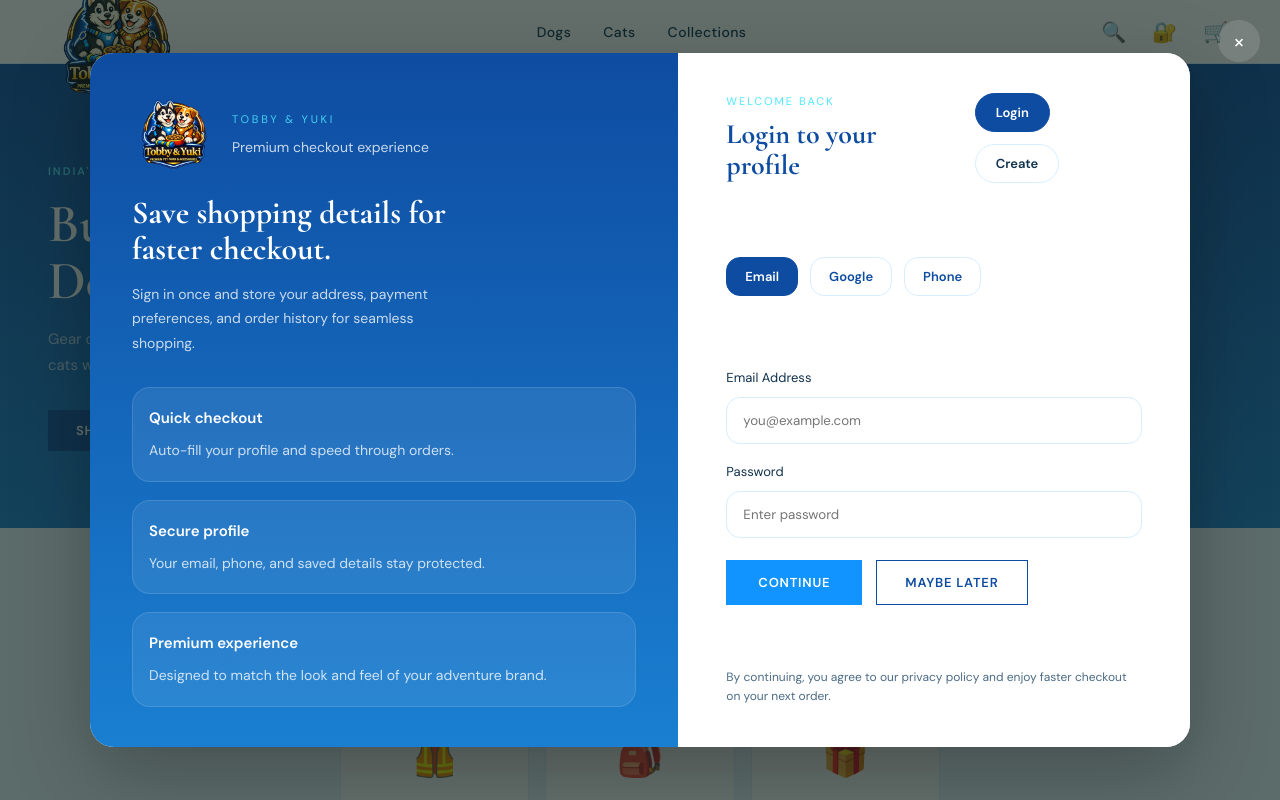
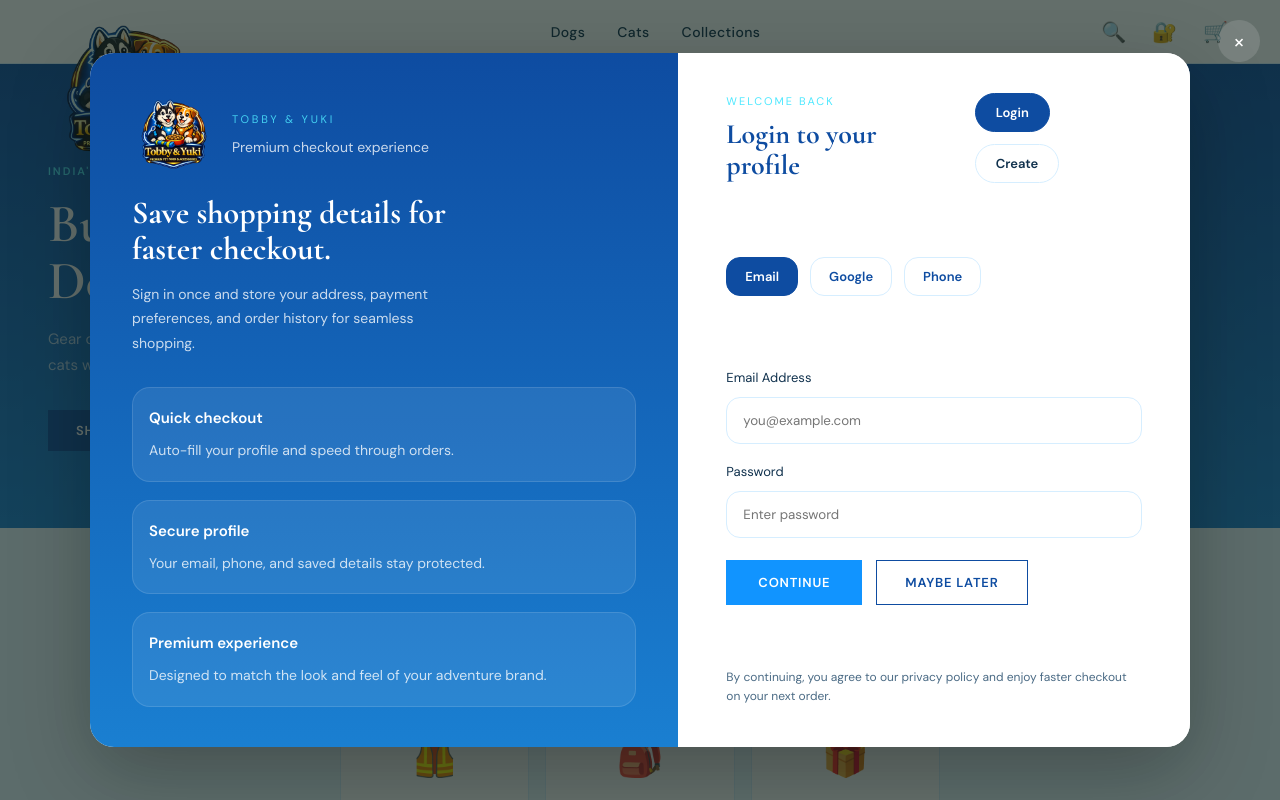
Before and after one commit to sleep-beep-keep/tobby-yuki-marketplace, a Next.js app: page / in a window 1280 px wide. Shown: the top 800 px of the page. Built offline with nearby package versions, Linux system fonts and the light colour scheme.

Commit message:
Enlarge header logo overlap

```diff
--- a/src/components/Nav.module.css
+++ b/src/components/Nav.module.css
@@ -7,7 +7,7 @@
 }
 .logo {
   display: flex;
-  align-items: center;
+  align-items: flex-start;
   height: 100%;
   position: relative;
 }
@@ -15,8 +15,8 @@
 .logoImage {
   display: block;
   width: auto;
-  max-height: 138px;
-  transform: translateY(14px);
+  max-height: 166px;
+  transform: translateY(12px);
   transform-origin: top left;
 }
 .links { display: flex; gap: 32px; list-style: none; }
```
